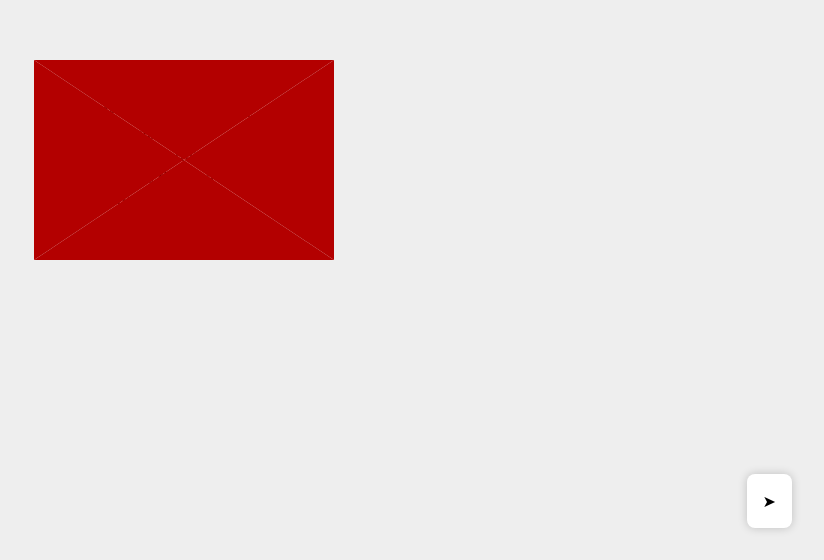
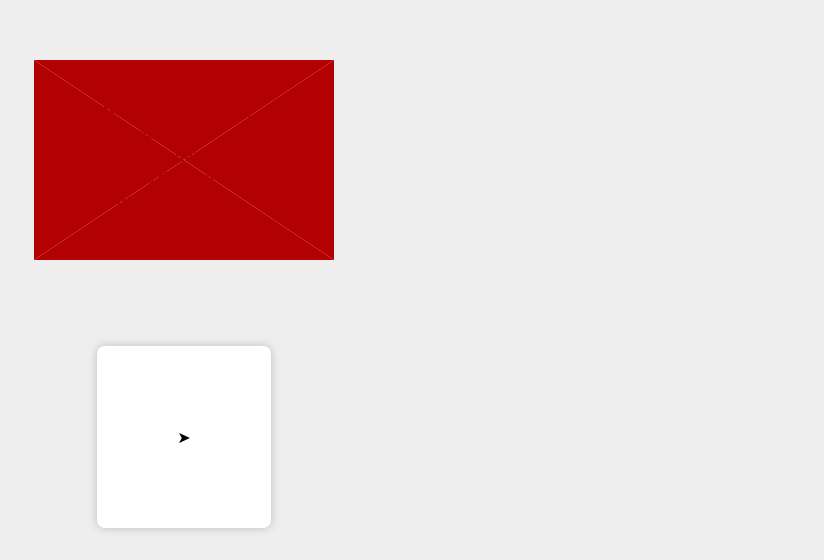
Before and after one commit to OnzeXor/Site-Namorada, a plain HTML site: page index.html in a window 1280 px wide. Shown: the part 240-800 px from the top of the page, without its empty margins (456-1280 px from the left). Drawn offline with Linux system fonts and the light colour scheme.

Commit message:
Ajuste do botão no css

```diff
--- a/style.css
+++ b/style.css
@@ -21,9 +21,8 @@
   .proximo {
     position: fixed;
     bottom: 2rem;
-    right: 2rem;
     background: white;
-    padding: 1rem;
+    padding: 5rem;
     border-radius: 0.5rem;
     cursor: pointer;
     box-shadow: 0 0 10px rgba(0,0,0,0.2);
```
